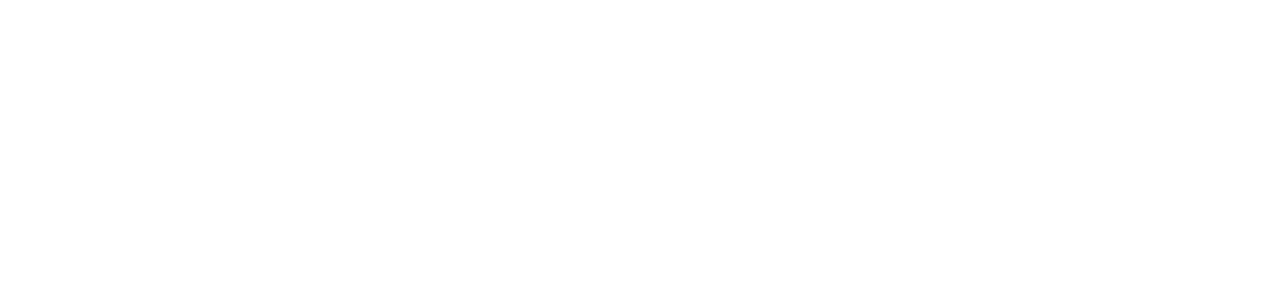
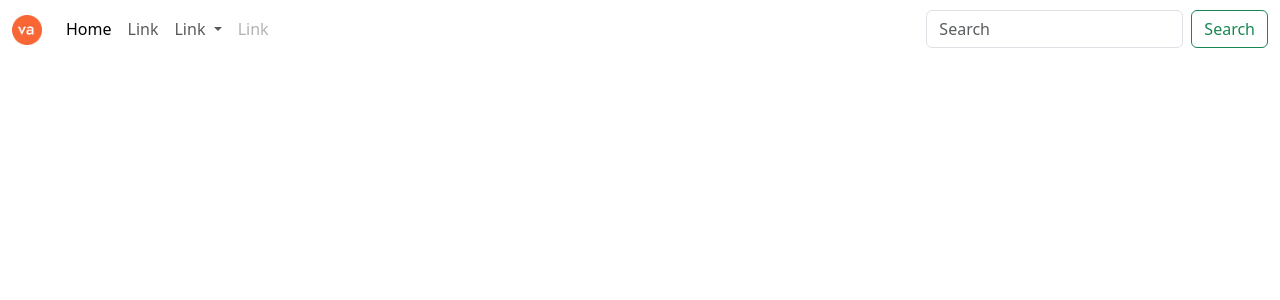
Before and after one commit to AndreaLazzaari/proj-html-vuejs, a Vue app in the folder proj-html-vuejs/: page / in a window 1280 px wide. Shown: the top 300 px of the page. Built offline with nearby package versions, Linux system fonts and the light colour scheme.

Commit message:
creato nuovo componente nav e collegato all'header + presa da boostrtap una nav con aggiunta img

```diff
--- a/proj-html-vuejs/src/App.vue
+++ b/proj-html-vuejs/src/App.vue
@@ -1,13 +1,22 @@
 <template lang="">
-  <div>
+  <Header/>
+  <Main/>
+  <Footer/>
+</template>
 
-  </div>
-</template>
 <script>
+import Header from './components/Header.vue';
+import Main from './components/Main.vue';
+import Footer from './components/Footer.vue';
 export default {
-
+  components:{
+    Header,
+    Main,
+    Footer,
+  }
 }
 </script>
-<style lang="">
 
+<style lang="scss">
+  @use './styles/general.scss'
 </style>
--- a/proj-html-vuejs/src/components/Footer.vue
+++ b/proj-html-vuejs/src/components/Footer.vue
@@ -0,0 +1,13 @@
+<template lang="">
+    <footer></footer>
+</template>
+
+<script>
+export default {
+
+}
+</script>
+
+<style lang="">
+
+</style>
--- a/proj-html-vuejs/src/components/Header.vue
+++ b/proj-html-vuejs/src/components/Header.vue
@@ -0,0 +1,18 @@
+<template lang="">
+    <header>
+        <Nav/>
+    </header>
+</template>
+
+<script>
+import Nav from './Nav.vue';
+export default {
+    components:{
+        Nav,
+    }
+}
+</script>
+
+<style lang="">
+
+</style>
--- a/proj-html-vuejs/src/components/Main.vue
+++ b/proj-html-vuejs/src/components/Main.vue
@@ -0,0 +1,13 @@
+<template lang="">
+    <main></main>
+</template>
+
+<script>
+export default {
+
+}
+</script>
+
+<style lang="">
+
+</style>
--- /dev/null
+++ b/proj-html-vuejs/src/components/Nav.vue
@@ -0,0 +1,47 @@
+<template lang="">
+    <nav class="navbar navbar-expand-lg">
+        <div class="container-fluid">
+
+            <a class="navbar-brand" href="#">
+                <img src="../img/logo.png" alt="Bootstrap" width="30" height="30">
+            </a>
+
+            <div class="collapse navbar-collapse" id="navbarScroll">
+                <ul class="navbar-nav me-auto my-2 my-lg-0 navbar-nav-scroll" style="--bs-scroll-height: 100px;">
+                    <li class="nav-item">
+                    <a class="nav-link active" aria-current="page" href="#">Home</a>
+                    </li>
+                    <li class="nav-item">
+                    <a class="nav-link" href="#">Link</a>
+                    </li>
+                    <li class="nav-item dropdown">
+                    <a class="nav-link dropdown-toggle" href="#" role="button" data-bs-toggle="dropdown" aria-expanded="false">
+                        Link
+                    </a>
+                    <ul class="dropdown-menu">
+                        <li><a class="dropdown-item" href="#">Action</a></li>
+                        <li><a class="dropdown-item" href="#">Another action</a></li>
+                        <li><hr class="dropdown-divider"></li>
+                        <li><a class="dropdown-item" href="#">Something else here</a></li>
+                    </ul>
+                    </li>
+                    <li class="nav-item">
+                    <a class="nav-link disabled" aria-disabled="true">Link</a>
+                    </li>
+                </ul>
+                <form class="d-flex" role="search">
+                    <input class="form-control me-2" type="search" placeholder="Search" aria-label="Search">
+                    <button class="btn btn-outline-success" type="submit">Search</button>
+                </form>
+            </div>
+        </div>
+    </nav>
+</template>
+<script>
+export default {
+
+}
+</script>
+<style lang="">
+
+</style>
--- a/proj-html-vuejs/src/styles/general.scss
+++ b/proj-html-vuejs/src/styles/general.scss
@@ -0,0 +1 @@
+@use '../../node_modules/bootstrap/scss/bootstrap.scss'
```
Also changed, not shown: proj-html-vuejs/src/img/logo.png (added).
